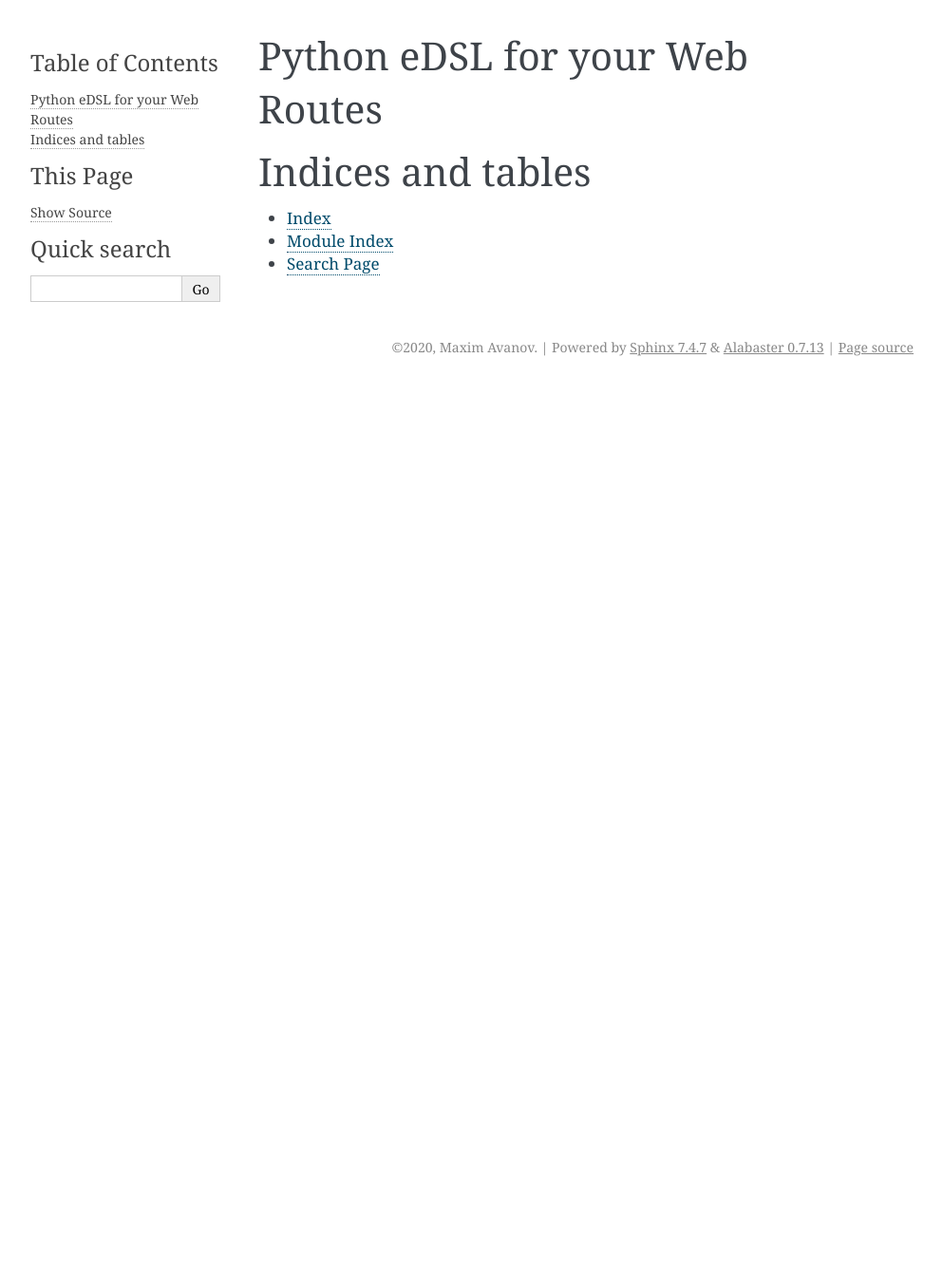
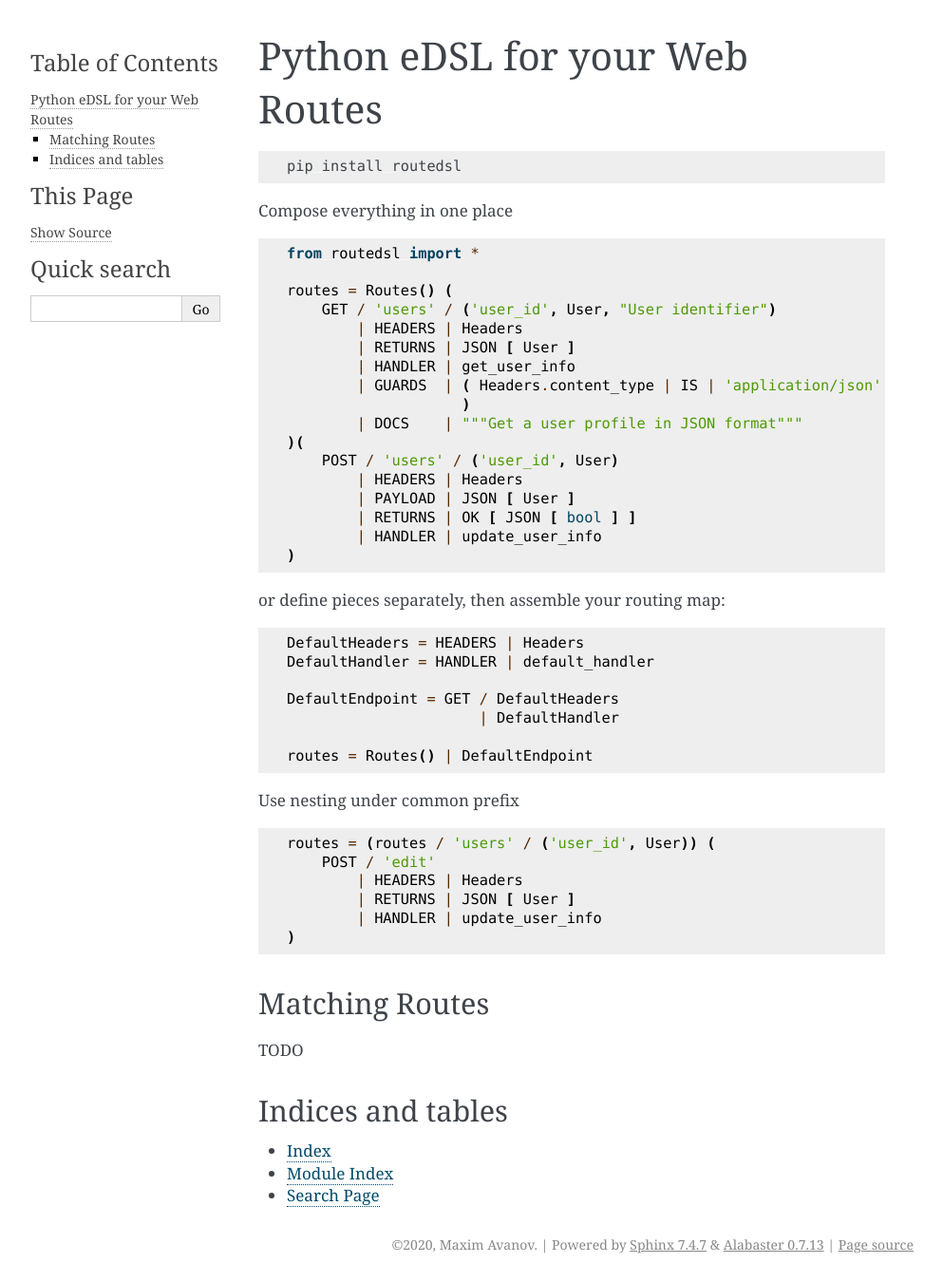
Before and after one commit to avanov/routedsl, a Sphinx documentation site: the page built from docs/index.rst, in a window 1280 px wide. Shown: the whole page at 95% size, without its empty margins (148-1141 px from the left). Built offline with Sphinx 7.4.7, drawn with Linux system fonts in a browser that asks for light colours; before the commit the page ends 900 px from its top, so only the background shows below that.

Commit message:
update readme

```diff
--- a/README.rst
+++ b/README.rst
@@ -32,6 +32,8 @@ Python eDSL for your Web Routes
 Compose everything in one place
 
 .. code-block:: python
+
+    from routedsl import *
 
     routes = Routes() (
         GET / 'users' / ('user_id', User, "User identifier")
@@ -73,4 +75,4 @@ Use nesting under common prefix
             | HANDLER | update_user_info
     )
 
-Read more in `Official Documentation <https://routedsl.readthedocs.io/en/develop/>`_.
+Find out more from `Official Documentation <https://routedsl.readthedocs.io/en/develop/>`_.
--- a/docs/index.rst
+++ b/docs/index.rst
@@ -3,13 +3,66 @@
    You can adapt this file completely to your liking, but it should at least
    contain the root `toctree` directive.
 
+===============================
 Python eDSL for your Web Routes
 ===============================
 
-.. toctree::
-   :maxdepth: 2
-   :caption: Contents:
+.. code-block:: bash
 
+    pip install routedsl
+
+
+Compose everything in one place
+
+.. code-block:: python
+
+    from routedsl import *
+
+    routes = Routes() (
+        GET / 'users' / ('user_id', User, "User identifier")
+            | HEADERS | Headers
+            | RETURNS | JSON [ User ]
+            | HANDLER | get_user_info
+            | GUARDS  | ( Headers.content_type | IS | 'application/json'
+                        )
+            | DOCS    | """Get a user profile in JSON format"""
+    )(
+        POST / 'users' / ('user_id', User)
+            | HEADERS | Headers
+            | PAYLOAD | JSON [ User ]
+            | RETURNS | OK [ JSON [ bool ] ]
+            | HANDLER | update_user_info
+    )
+
+
+or define pieces separately, then assemble your routing map:
+
+.. code-block:: python
+
+    DefaultHeaders = HEADERS | Headers
+    DefaultHandler = HANDLER | default_handler
+
+    DefaultEndpoint = GET / DefaultHeaders
+                          | DefaultHandler
+
+    routes = Routes() | DefaultEndpoint
+
+Use nesting under common prefix
+
+.. code-block::  python
+
+    routes = (routes / 'users' / ('user_id', User)) (
+        POST / 'edit'
+            | HEADERS | Headers
+            | RETURNS | JSON [ User ]
+            | HANDLER | update_user_info
+    )
+
+
+Matching Routes
+===============
+
+TODO
 
 
 Indices and tables
```
